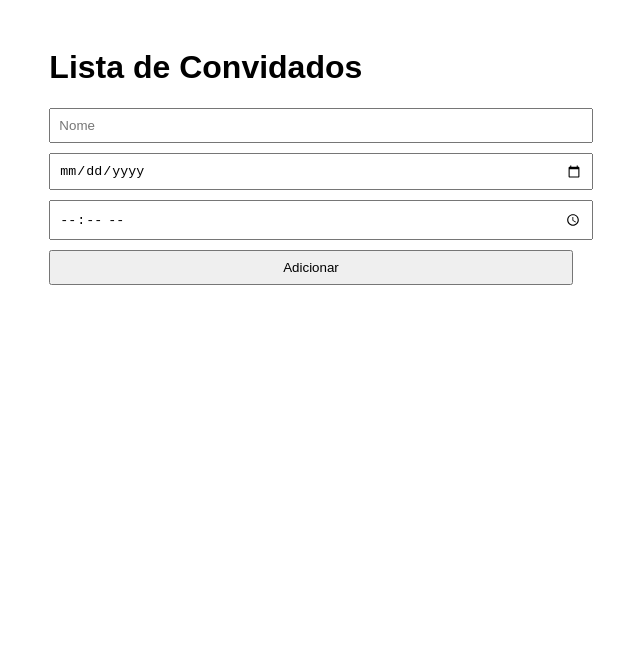
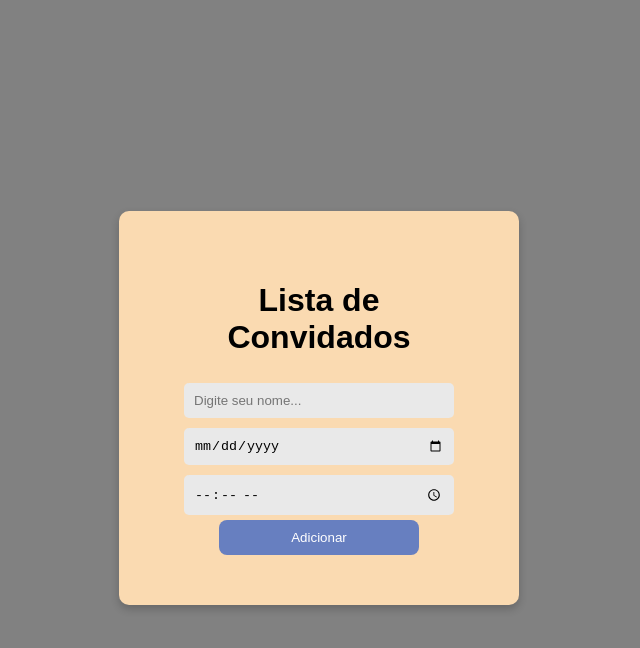
Before and after one commit to lavithiluan/Lista-de-convidado, a plain HTML site: page index.html in a window 1280 px wide. Shown: the whole page, without its empty margins (321-961 px from the left). Drawn offline with Linux system fonts and the light colour scheme.

Commit message:
Estilizando

```diff
--- a/index.html
+++ b/index.html
@@ -11,7 +11,7 @@
     <div class="container">
         <h1>Lista de Convidados</h1>
         <div class="form">
-            <input type="text" id="nome" placeholder="Nome">
+            <input type="text" id="nome" placeholder="Digite seu nome...">
             <input type="date" id="data" placeholder="Data">
             <input type="time" id="horario" placeholder="Horário">
             <button onclick="adicionarConvidado()">Adicionar</button>
--- a/style.css
+++ b/style.css
@@ -1,28 +1,37 @@
 body {
+    background-color: rgb(129, 129, 129);
     display: flex;
     flex-direction: column;
+    justify-content: center;
+    align-items: center;
     min-height: 100vh;
     font-family: Arial, sans-serif;
 }
 
 .container {
-    max-width: 600px;
-    margin: 0 auto;
-    padding: 20px;
+    background-color: rgb(250, 218, 177);
+    padding: 50px;
+    width: 300px;
+    border-radius: 10px;
+    text-align: center;
+    box-shadow: 0 4px 8px rgba(0, 0, 0, 0.2);
 }
 
-.form input, .form button {
-    margin-bottom: 10px;
-    padding: 8px;
-    width: calc(100% - 16px);
+.form input{
+    width: 250px;
+    padding: 10px;
+    margin: 5px 0;
+    border-radius: 5px;
+    border: none;
+    background-color: rgb(233, 233, 233);
 }
 
-.lista {
-    margin-top: 20px;
+.form button {
+    width: 200px;
+    padding: 10px;
+    background-color: #677fc0;
+    color: white;
+    cursor: pointer;
+    border: none;
+    border-radius: 8px;
 }
-
-.card {
-    border-radius: 5px;
-    padding: 10px;
-    margin-bottom: 10px;
-}
```
